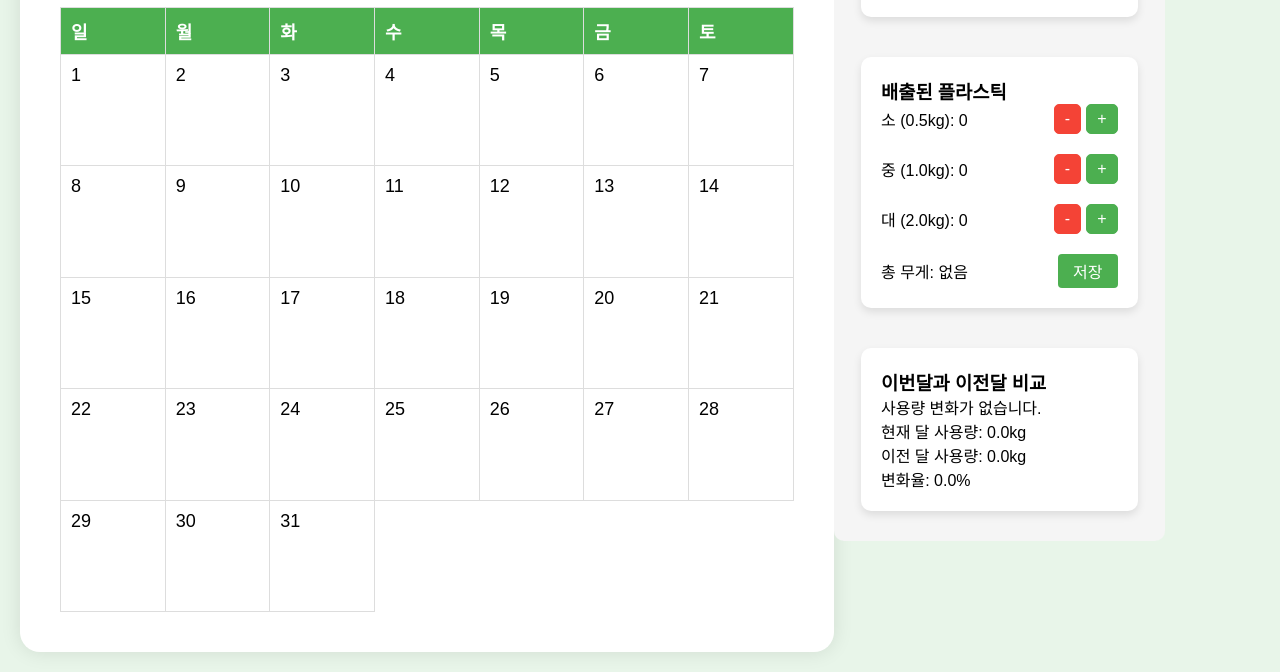
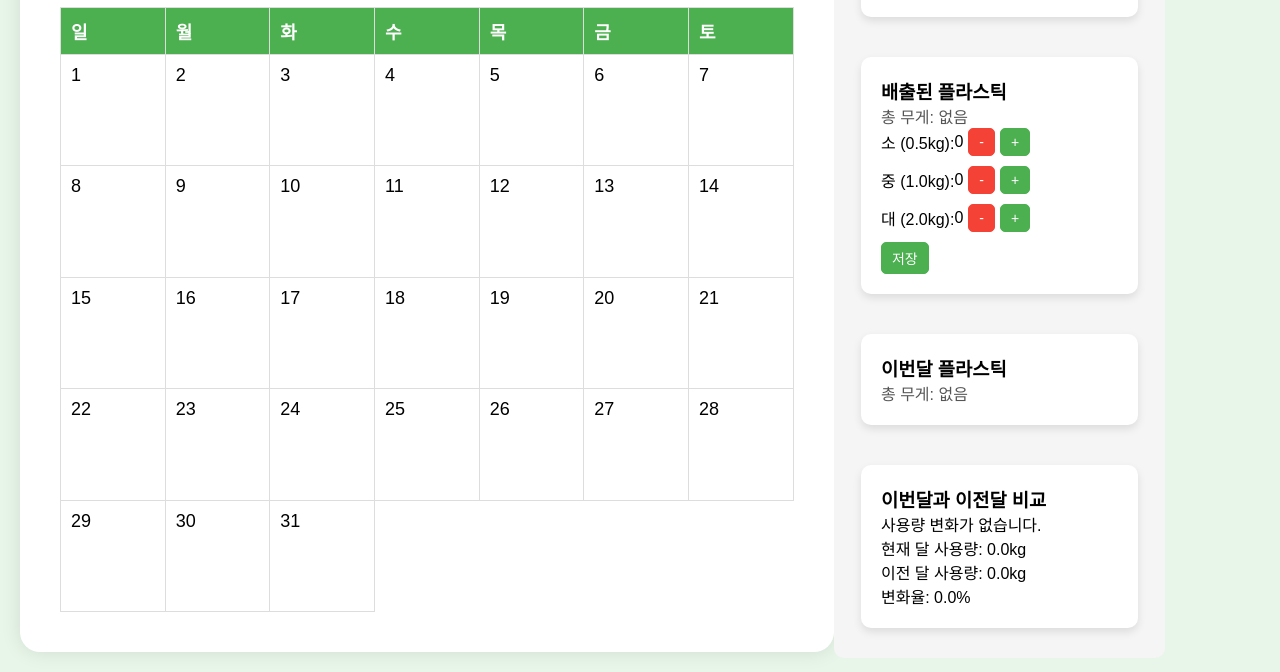
Before and after one commit to JUNE2001/Plastic-Use-Tracker-Calendar, a plain HTML site: page public/calendar.html in a window 1280 px wide. Shown: the part 128-800 px from the top of the page. Drawn offline with Linux system fonts and the light colour scheme; no server answers.

Commit message:
Revert "최종"
This reverts commit b92300edcc5a442f10e8982cf0ac5ec75eca5f0c.

```diff
--- a/public/calendar.html
+++ b/public/calendar.html
@@ -41,45 +41,34 @@
         </div>
         <div class="side-box">
           <h3>배출된 플라스틱</h3>
+          <div class="usage-info">
+            <p>총 무게: <span id="usage-plastic">없음</span></p>
+          </div>
           <div class="plastic-controls">
-            <div class="plastic-control-item">
-              <p>
-                소 (0.5kg):
-                <span class="plastic-count" id="small-count">0</span>
-              </p>
-              <div class="button-group">
+            <div>
+              <p>소 (0.5kg): <span id="small-count">0</span></p>
               <button class="decrement" data-target="small">-</button>
               <button class="increment" data-target="small">+</button>
             </div>
-            </div>
-            <div class="plastic-control-item">
-              <p>
-                중 (1.0kg):
-                <span class="plastic-count" id="medium-count">0</span>
-              </p>
-              <div class="button-group">
+            <div>
+              <p>중 (1.0kg): <span id="medium-count">0</span></p>
               <button class="decrement" data-target="medium">-</button>
               <button class="increment" data-target="medium">+</button>
             </div>
-            </div>
-            <div class="plastic-control-item">
-              <p>
-                대 (2.0kg):
-                <span class="plastic-count" id="large-count">0</span>
-              </p>
-              <div class="button-group">
+            <div>
+              <p>대 (2.0kg): <span id="large-count">0</span></p>
               <button class="decrement" data-target="large">-</button>
               <button class="increment" data-target="large">+</button>
             </div>
           </div>
-          </div>
-
-          <div class="action-row">
-            <p>총 무게: <span id="usage-plastic">없음</span></p>
           <button id="save-plastic-data" class="save-btn">저장</button>
         </div>
+        <div class="side-box">
+          <h3>이번달 플라스틱</h3>
+          <div class="usage-info">
+            <p>총 무게: <span id="total-monthly-plastic">없음</span></p>
           </div>
-
+        </div>
         <div class="side-box">
           <h3>이번달과 이전달 비교</h3>
           <div class="comparison-box">
--- a/public/styles.css
+++ b/public/styles.css
@@ -252,75 +252,18 @@ select {
   font-size: 0.8em;
   position: absolute;
 }
-.plastic-controls {
-  display: flex;
-  flex-direction: column;
-  gap: 10px; /* 각 줄 간 간격 */
-}
-
-.plastic-control-item {
-  display: flex;
-  align-items: center; /* 수직 가운데 정렬 */
-  justify-content: space-between; /* 양쪽 끝으로 배치 */
-}
-
-.plastic-control-item p {
-  flex: 1; /* 카운트와 라벨이 왼쪽에 여유 있게 배치되도록 */
-  margin: 0; /* 여백 제거 */
-  font-size: 1rem; /* 텍스트 크기 */
-  text-align: left; /* 왼쪽 정렬 */
-}
-
-.plastic-count {
-  font-size: 1rem; /* 카운트 크기 */
-  text-align: center; /* 가운데 정렬 */
-}
-
-.button-group {
-  display: flex;
-  gap: 5px; /* 버튼 간 간격 */
-}
-
-.button-group button {
-  padding: 5px 10px; /* 버튼 크기 조정 */
-  font-size: 1rem; /* 버튼 텍스트 크기 */
-}
-
-.action-row {
-  display: flex;
-  align-items: center; /* 수직 정렬 */
-  justify-content: space-between; /* 좌우로 나눠 배치 */
-  margin-top: 10px; /* 약간의 위쪽 여백 */
-}
-
-.total-weight-display {
-  font-size: 1rem; /* 총 무게 텍스트 크기 */
-  margin: 0; /* 기본 여백 제거 */
-}
-
-#save-plastic-data {
-  margin-left: auto; /* 버튼을 오른쪽 끝으로 이동 */
-  padding: 5px 15px; /* 버튼 크기 조정 */
-  font-size: 1rem; /* 버튼 텍스트 크기 */
-  background-color: #4caf50; /* 버튼 배경색 */
-  color: white; /* 버튼 텍스트 색상 */
-  border: none; /* 버튼 테두리 제거 */
-  border-radius: 4px; /* 버튼 모서리 둥글게 */
-  cursor: pointer; /* 마우스 포인터 표시 */
-}
-
-#save-plastic-data:hover {
-  background-color: #45a049; /* 버튼 호버 효과 */
-}
-
-.plastic-control-item {
-  display: flex;
-  align-items: center;
-  justify-content: space-between; /* 텍스트와 버튼 그룹을 양쪽 끝으로 배치 */
+.plastic-controls div {
+  display: flex; /* 수평 배치 */
+  align-items: center; /* 세로 중앙 정렬 */
   margin-bottom: 10px;
 }
 
-.button-group {
+.plastic-controls p {
+  margin: 0;
   display: flex;
-  gap: 5px; /* 버튼 간격 설정 */
+  align-items: center;
 }
+
+.plastic-controls button {
+  margin-left: 5px; /* 텍스트와 버튼 사이 간격 */
+}
```
Lines whose indentation alone changed are shown as unchanged.
